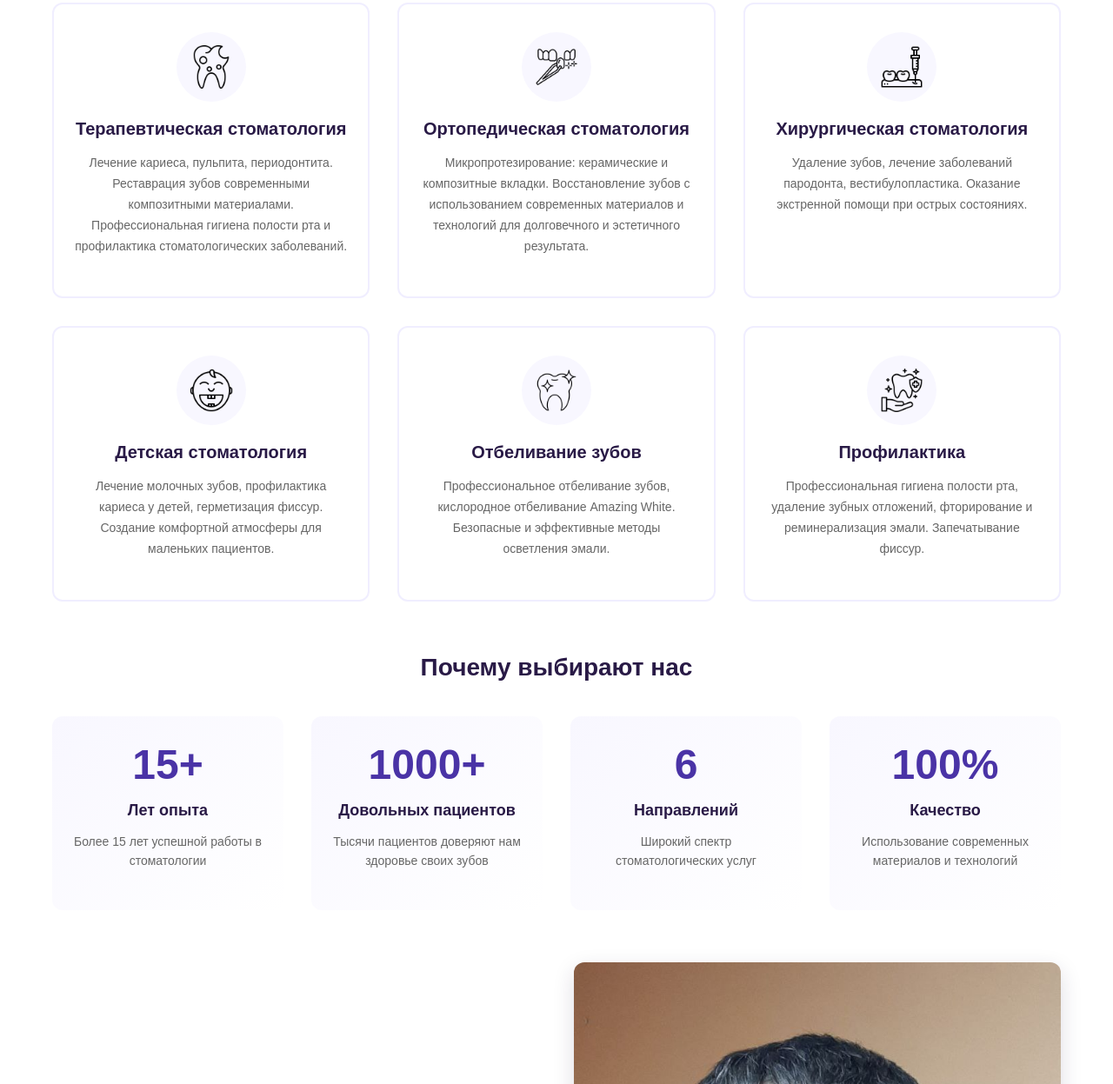
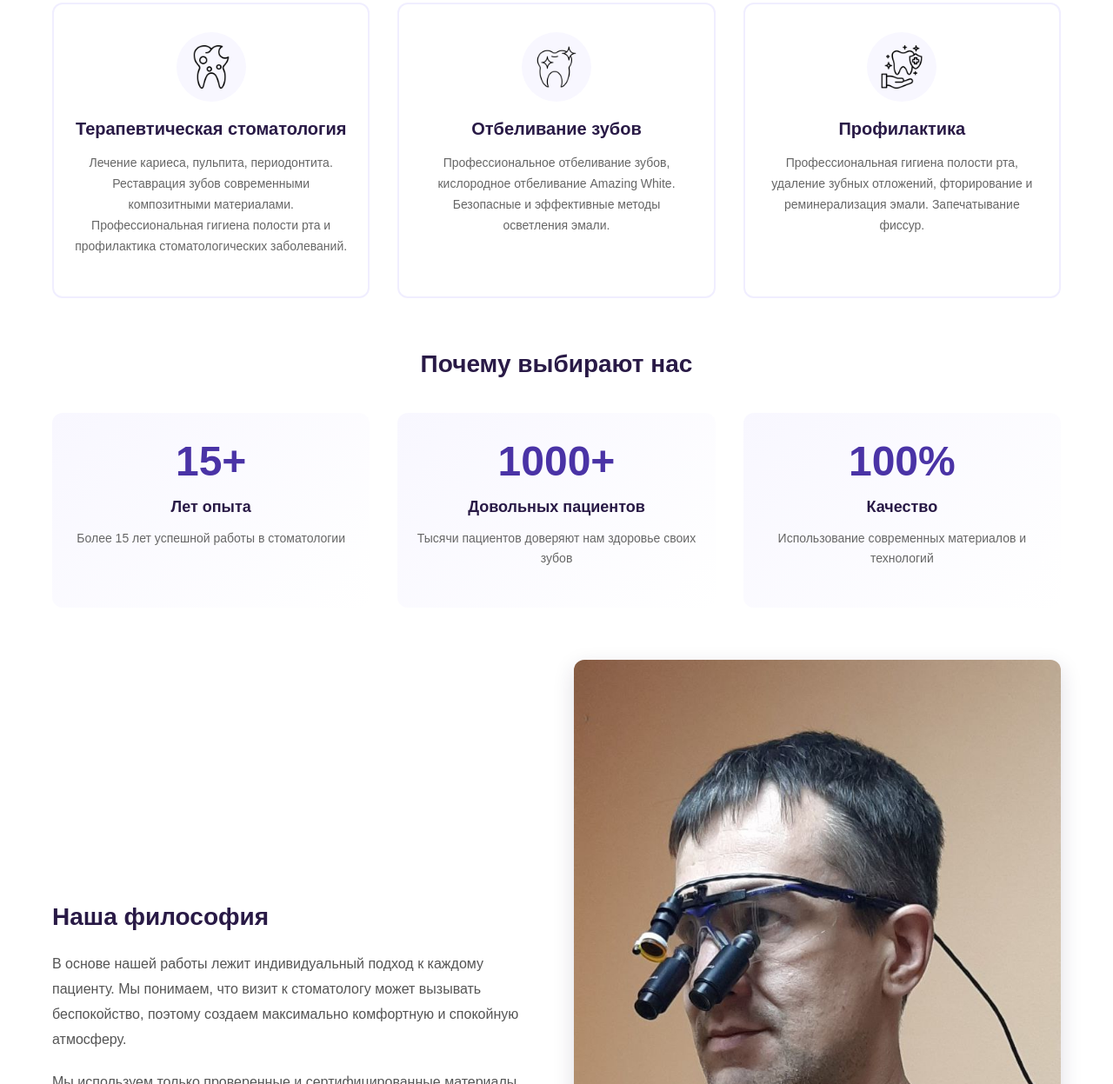
Before and after one commit to Elonum/denta-luxe-website, a plain HTML site: page about.html in a window 1280 px wide. Shown: the part 776-2023 px from the top of the page at 87% size. Drawn offline with Linux system fonts and the light colour scheme; a script that the page names is missing.

Commit message:
Updated 'About page' information

```diff
--- a/about.html
+++ b/about.html
@@ -64,39 +64,6 @@
 
             <div class="service-item">
                 <div class="service-icon">
-                    <img src="assets/images/about/orthopedic-dentistry-icon.png" alt="Ортопедия">
-                </div>
-                <h3 class="service-name">Ортопедическая стоматология</h3>
-                <p class="service-description">
-                    Микропротезирование: керамические и композитные вкладки. Восстановление зубов с использованием
-                    современных материалов и технологий для долговечного и эстетичного результата.
-                </p>
-            </div>
-
-            <div class="service-item">
-                <div class="service-icon">
-                    <img src="assets/images/about/surgical-dentistry.png" alt="Хирургия">
-                </div>
-                <h3 class="service-name">Хирургическая стоматология</h3>
-                <p class="service-description">
-                    Удаление зубов, лечение заболеваний пародонта, вестибулопластика.
-                    Оказание экстренной помощи при острых состояниях.
-                </p>
-            </div>
-
-            <div class="service-item">
-                <div class="service-icon">
-                    <img src="assets/images/about/kid-icon.png" alt="Детская стоматология">
-                </div>
-                <h3 class="service-name">Детская стоматология</h3>
-                <p class="service-description">
-                    Лечение молочных зубов, профилактика кариеса у детей, герметизация фиссур.
-                    Создание комфортной атмосферы для маленьких пациентов.
-                </p>
-            </div>
-
-            <div class="service-item">
-                <div class="service-icon">
                     <img src="assets/images/about/tooth-icon.png" alt="Отбеливание">
                 </div>
                 <h3 class="service-name">Отбеливание зубов</h3>
@@ -133,12 +100,6 @@
                 <div class="advantage-number">1000+</div>
                 <h3 class="advantage-title">Довольных пациентов</h3>
                 <p class="advantage-text">Тысячи пациентов доверяют нам здоровье своих зубов</p>
-            </div>
-
-            <div class="advantage-item">
-                <div class="advantage-number">6</div>
-                <h3 class="advantage-title">Направлений</h3>
-                <p class="advantage-text">Широкий спектр стоматологических услуг</p>
             </div>
 
             <div class="advantage-item">
```
